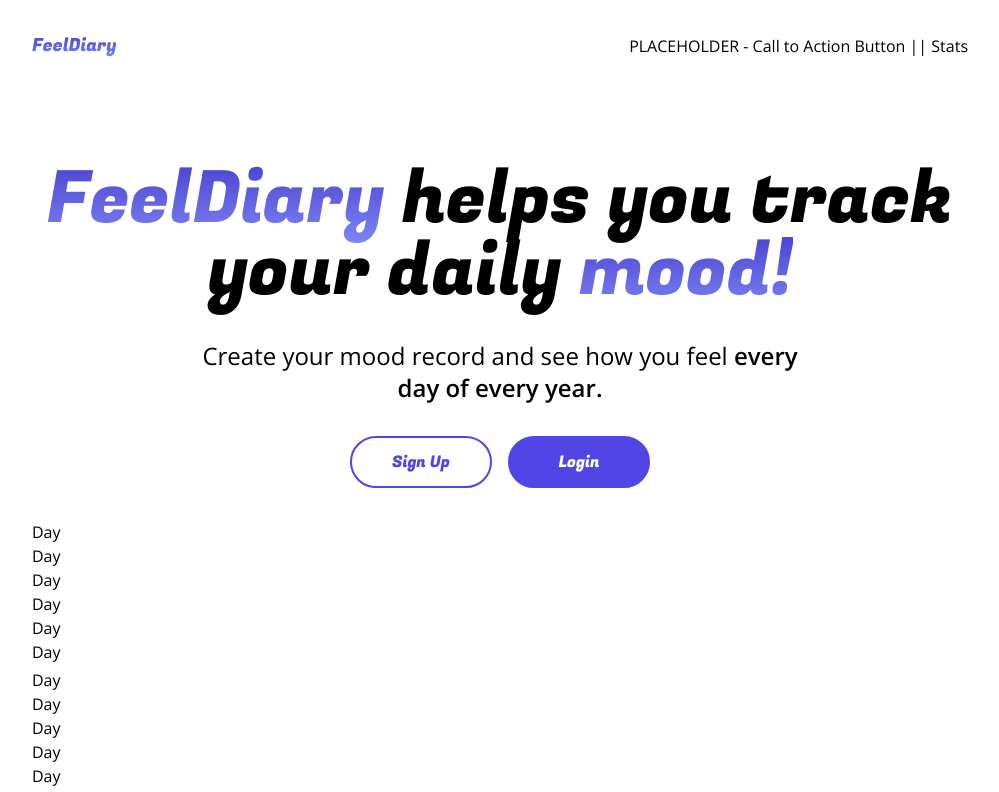
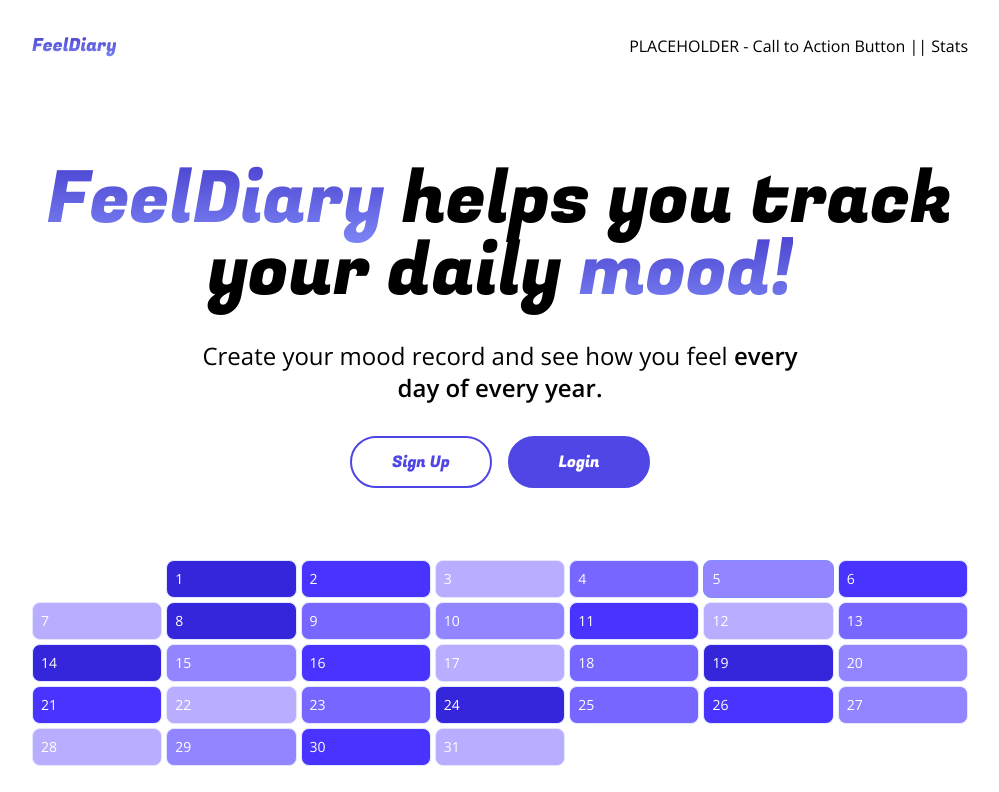
Before and after one commit to MehmetBerkayC/feel-diary, a Next.js app: page / in a window 1280 px wide. Shown: the top 792 px of the page, without its empty margins (140-1139 px from the left). Built offline with nearby package versions, Linux system fonts and the light colour scheme.

Commit message:
Calendar done with demo data

```diff
--- a/app/layout.js
+++ b/app/layout.js
@@ -1,5 +1,6 @@
 import { Fugaz_One, Open_Sans, Geist, Geist_Mono } from "next/font/google";
 import "./globals.css";
+import Link from "next/link";
 
 const geistSans = Geist({
 	variable: "--font-geist-sans",
@@ -25,6 +26,7 @@
 export default function RootLayout({ children }) {
 	const header = (
 		<header className="p-4 sm:p-8 flex items-center justify-between gap-4">
+			<Link href={"/"}>
 				<h1
 					className={
 						"text-base sm:text-lg textGradient " + fugaz.className
@@ -32,6 +34,7 @@
 				>
 					FeelDiary
 				</h1>
+			</Link>
 			<div className="flex items-center justify-between">
 				PLACEHOLDER - Call to Action Button || Stats
 			</div>
--- a/components/Calendar.js
+++ b/components/Calendar.js
@@ -1,4 +1,5 @@
 import React from "react";
+import { gradients, baseRating, demoData } from "@/utils";
 
 // Placeholder data
 const months = {
@@ -27,7 +28,10 @@
 ];
 const now = new Date();
 
-export default function Calendar() {
+export default function Calendar(props) {
+	const { demo } = props;
+
+	// Generate gradient background
 	// 1.35
 
 	// Current date placeholder data
@@ -49,12 +53,26 @@
 	const numRows = Math.floor(daysToDisplay / 7) + (daysToDisplay % 7 ? 1 : 0); //Add rows for each week
 
 	// console.log("Num rows:" + numRows);
+	const data = {
+		15: 2,
+		16: 4,
+		17: 1,
+		18: 3,
+		19: 5,
+		20: 2,
+		21: 3,
+		22: 4,
+		23: 1,
+		24: 2,
+		25: 3,
+	};
 
+	// Generate calendar days
 	return (
-		<div className="flex flex-col overflow-hidden gap-1">
+		<div className="flex flex-col overflow-hidden gap-1 py-4 sm:py-6 md:py-10">
 			{[...Array(numRows).keys()].map((row, rowIndex) => {
 				return (
-					<div key={rowIndex}>
+					<div key={rowIndex} className="grid grid-cols-7 gap-1">
 						{dayList.map((dayOfWeek, dayOfWeekIndex) => {
 							let dayIndex =
 								rowIndex * 7 +
@@ -80,7 +98,30 @@
 								);
 							}
 
-							return <div key={dayOfWeekIndex}>Day</div>;
+							// Data is mood numbers in days, demo is fake data
+							let color = demo
+								? gradients.indigo[baseRating[dayIndex]]
+								: dayIndex in data
+								? gradients.indigo[data[dayIndex]]
+								: "white";
+
+							return (
+								<div
+									style={{ background: color }} // dynamic style support
+									key={dayOfWeekIndex}
+									className={
+										"text-xs sm:text-sm border border-solid p-2 flex items-center gap-2 justify-between rounded-lg" +
+										(isToday
+											? " border-indigo-400 "
+											: " border-indigo-100 ") +
+										(color === "white"
+											? " text-indigo-400 "
+											: " text-white ")
+									}
+								>
+									<p>{dayIndex}</p>
+								</div>
+							);
 						})}
 					</div>
 				);
--- a/components/Hero.js
+++ b/components/Hero.js
@@ -25,7 +25,7 @@
 				<Button text="Sign Up" />
 				<Button text="Login" dark />
 			</div>
-			<Calendar />
+			<Calendar demo />
 		</div>
 	);
 }
--- /dev/null
+++ b/utils/index.js
@@ -0,0 +1,117 @@
+export const gradients = {
+	indigo: [
+		"#dcd6ff",
+		"#b8adff",
+		"#9285ff",
+		"#7766ff",
+		"#4833ff",
+		"#3525db",
+		"#261ab1",
+		"#1a1093",
+		"#10097a",
+	],
+	green: [
+		"#dcfdc3",
+		"#affc9d",
+		"#7cf86c",
+		"#4bf246",
+		"#0cea1c",
+		"#0dc928",
+		"#0ca82f",
+		"#038731",
+		"#047031",
+	],
+	blue: [
+		"#ccfffa",
+		"#9afefe",
+		"#66f1fc",
+		"#41dffa",
+		"#07c2f7",
+		"#0497d4",
+		"#0171b1",
+		"#02518e",
+		"#003a76",
+	],
+	yellow: [
+		"#fff8db",
+		"#fff0b8",
+		"#ffe495",
+		"#ffd97b",
+		"#ffc84f",
+		"#dba339",
+		"#b78127",
+		"#936118",
+		"#7a4b10",
+	],
+	pink: [
+		"#ffd8f2",
+		"#ffb1ea",
+		"#ff8aea",
+		"#ff6df1",
+		"#ff3dfe",
+		"#cd2ddb",
+		"#9d1fb7",
+		"#731493",
+		"#540b7a",
+	],
+};
+
+export const baseRating = {
+	0: 2,
+	1: 5,
+	2: 4,
+	3: 1,
+	4: 3,
+	5: 2,
+	6: 4,
+	7: 1,
+	8: 5,
+	9: 3,
+	10: 2,
+	11: 4,
+	12: 1,
+	13: 3,
+	14: 5,
+	15: 2,
+	16: 4,
+	17: 1,
+	18: 3,
+	19: 5,
+	20: 2,
+	21: 4,
+	22: 1,
+	23: 3,
+	24: 5,
+	25: 3,
+	26: 4,
+	27: 2,
+	28: 1,
+	29: 2,
+	30: 4,
+	31: 1,
+	32: 3,
+	33: 5,
+	34: 2,
+	35: 4,
+	36: 1,
+	37: 5,
+	38: 3,
+	39: 2,
+	40: 5,
+	41: 4,
+	42: 1,
+	43: 3,
+};
+
+export const demoData = {
+	15: 2,
+	16: 4,
+	17: 1,
+	18: 3,
+	19: 5,
+	20: 2,
+	21: 4,
+	22: 1,
+	23: 3,
+	24: 5,
+};
```
Lines whose indentation alone changed are shown as unchanged.
